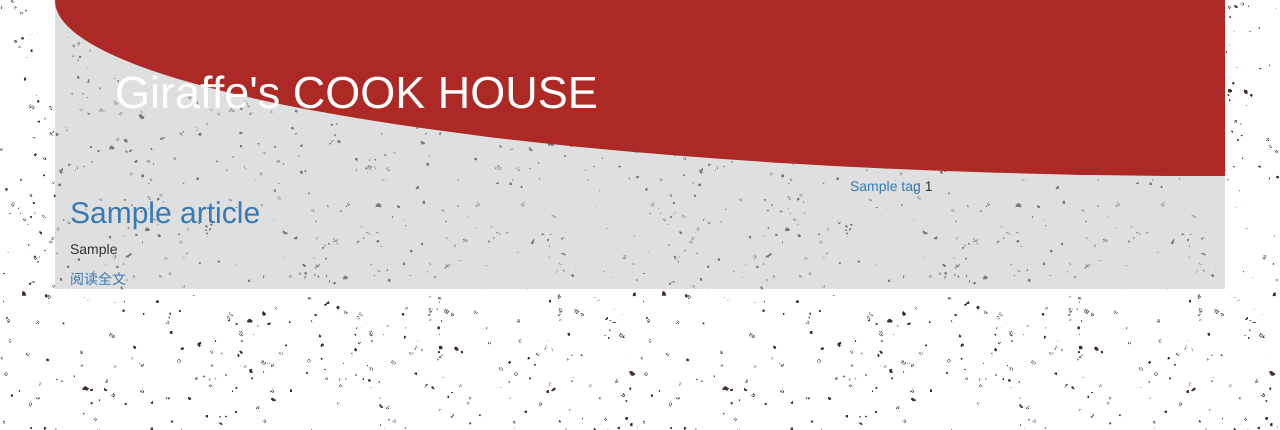
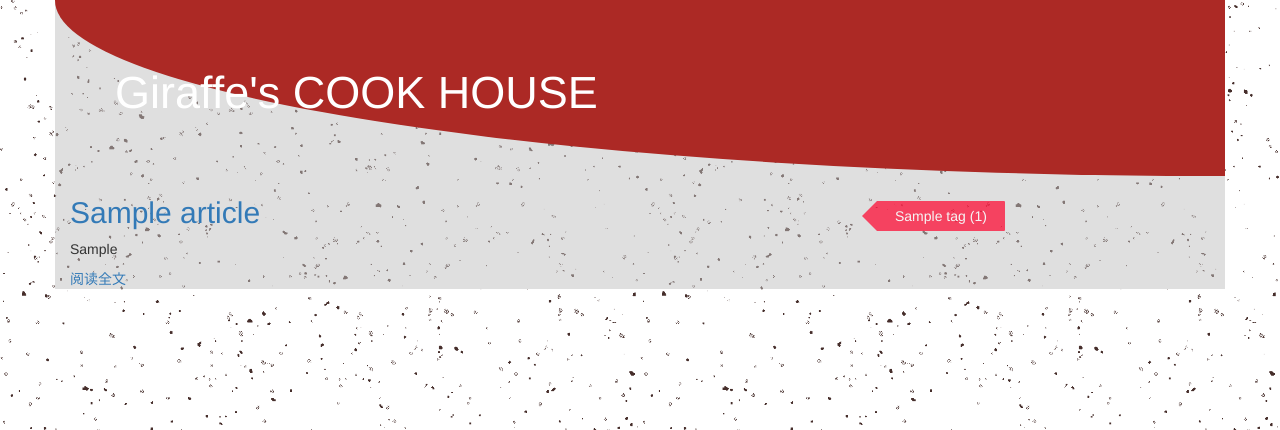
Before and after one commit to houshengandt/myblog, a Django app: page / in a window 1280 px wide. Shown: the top 430 px of the page. Run offline with Django 3.2, Linux system fonts and the light colour scheme; tables that the repository leaves empty hold one stand-in row (values such as "Sample post"); some libraries are stand-ins or nearby versions.

Commit message:
custom tags with css

```diff
--- a/blog/admin.py
+++ b/blog/admin.py
@@ -4,3 +4,4 @@ from .models import Article, Comment, Tags
 
 
 admin.site.register(Article)
+admin.site.register(Tags)
--- a/blog/static/blog/css/style.css
+++ b/blog/static/blog/css/style.css
@@ -14,3 +14,60 @@ body {
 #id-site-title {
     font-size: 45px;
 }
+/*标签云样式*/
+#id-tags {
+    padding: 20px;
+}
+#id-tags a {
+    line-height: 30px;
+    float: left;
+    margin: 5px 5px 5px 22px;
+    padding: 0 18px;color: #fff;
+    text-decoration: none;
+    background-color: #666;
+    position: relative;
+    border-radius: 0 1px 1px 0;
+    opacity: 0.7;
+}
+#id-tags a::before{
+    display: block;
+    content:"";
+    position: absolute;
+    left: -30px;
+    top: 0px;
+    width: 0;
+    height: 0;
+    border: 15px transparent dashed;
+    border-left-style: solid;
+    border-right-color: #666;
+}
+#id-tags a:nth-child(6n+1){
+    background-color: #ff002b;
+}
+#id-tags a:nth-child(6n+2){
+    background-color: #ffa900;
+}
+#id-tags a:nth-child(6n+3){
+    background-color: #00a753;
+}
+#id-tags a:nth-child(6n+4){
+    background-color: #b433ff;
+}
+#id-tags a:nth-child(6n+5){
+    background-color: #b37333;
+}
+#id-tags a:nth-child(6n+1)::before{
+    border-right-color: #ff002b;
+}
+#id-tags a:nth-child(6n+2)::before{
+    border-right-color: #ffa900;
+}
+#id-tags a:nth-child(6n+3)::before{
+    border-right-color: #00a753;
+}
+#id-tags a:nth-child(6n+4)::before{
+    border-right-color: #b433ff;
+}
+#id-tags a:nth-child(6n+5)::before{
+    border-right-color: #b37333;
+}
--- a/blog/templates/blog/index.html
+++ b/blog/templates/blog/index.html
@@ -14,8 +14,7 @@
             </div>
             <div id="id-tags" class="col-md-4">
                 {% for tag in tags %}
-                    <a href="#">{{ tag.tag_name }}</a>
-                    <span>{{ tag.article.count }}</span>
+                    <a href="#">{{ tag.tag_name }}<span> ({{ tag.article.count }})</span></a>
                 {% endfor %}
             </div>
         </div>
```
